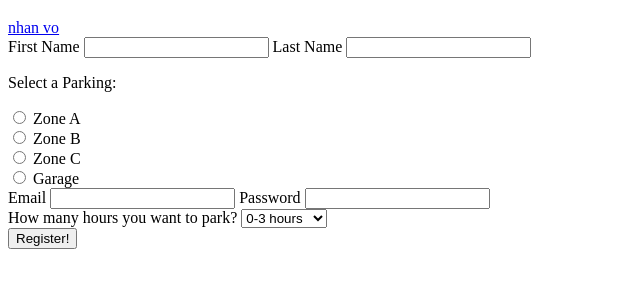
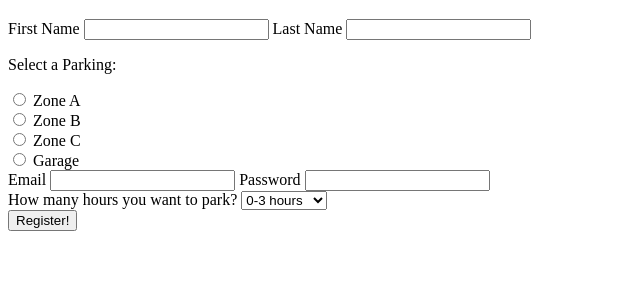
Before and after one commit to NhiTran2022/Parking-Registration, a plain HTML site: page index.html in a window 1280 px wide. Shown: the part 61-348 px from the top of the page, without its empty margins (0-640 px from the left). Drawn offline with Linux system fonts and the light colour scheme.

Commit message:
Update index.html

```diff
--- a/index.html
+++ b/index.html
@@ -10,8 +10,7 @@
 
 <body>
   <h1>Parking Registration!</h1>
-  <a href="/RegisterSuccess.html" target="_blank">nhan vo</a>
-  <form action="RegisterSuccess.html" method="post" enctype="multipart/form-data">
+  <form action="RegisterSuccess.html" method="post" enctype="text/plain">
     <div>
       <label for="first">First Name</label>
       <input type="text" name="first" id="first" value="" size="20" required>
@@ -42,9 +41,9 @@
         <option value="Allday">0-24 hours</option>
       </select>
     </div>
-    <div>
+
       <button type="submit" name="button">Register!</button>
-    </div>
+
   </form>
 
 </body>
```
